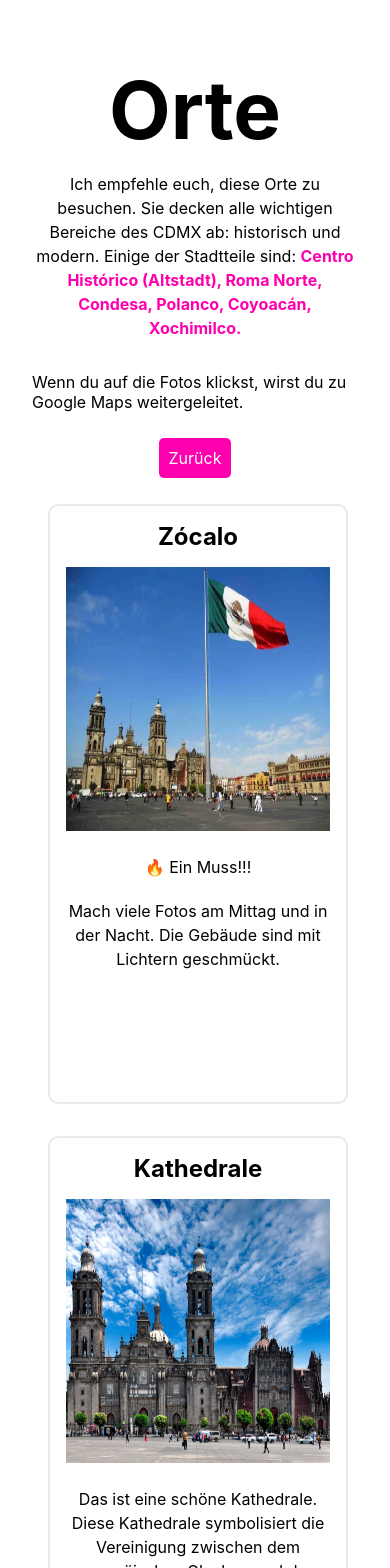
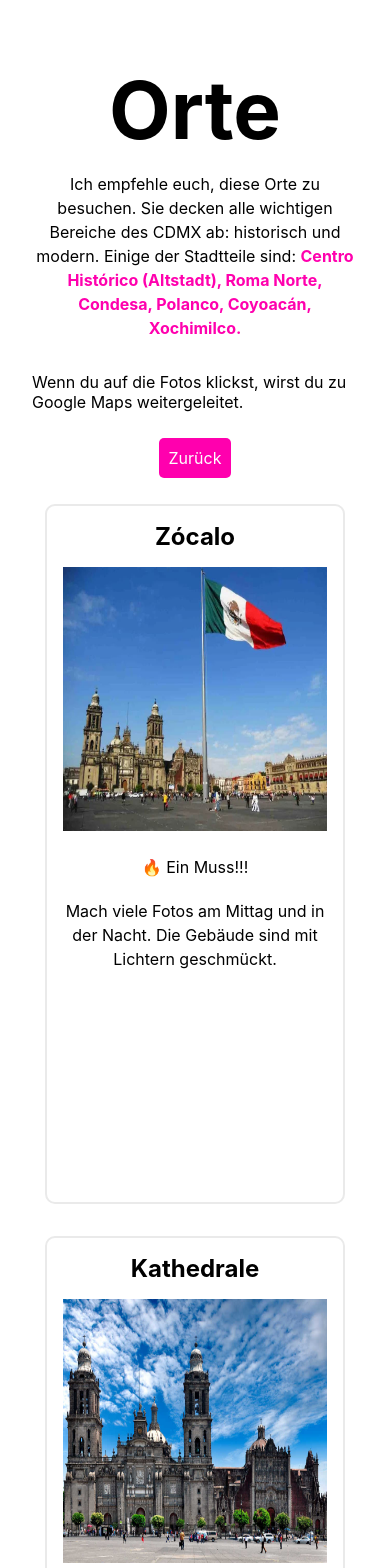
Before and after one commit to Yasser-Gandhi/mexiko, a Next.js app: page /blog/sehenswurdigkeiten in a window 390 px wide. Shown: the top 1568 px of the page. Built offline with nearby package versions, Linux system fonts and the light colour scheme.

Commit message:
Css cards mobile

```diff
--- a/styles/Blog.module.css
+++ b/styles/Blog.module.css
@@ -130,12 +130,12 @@
       flex-direction: column;
     }
     .card {
-      margin: 1rem;
+      margin: 1rem .1rem;
       padding: 1rem;
       min-width: 300px;
       max-width: 300px;
-      min-height: 600px;
-      max-height: 600px;
+      min-height: 700px;
+      max-height: 700px;
     }
   }
 
```
